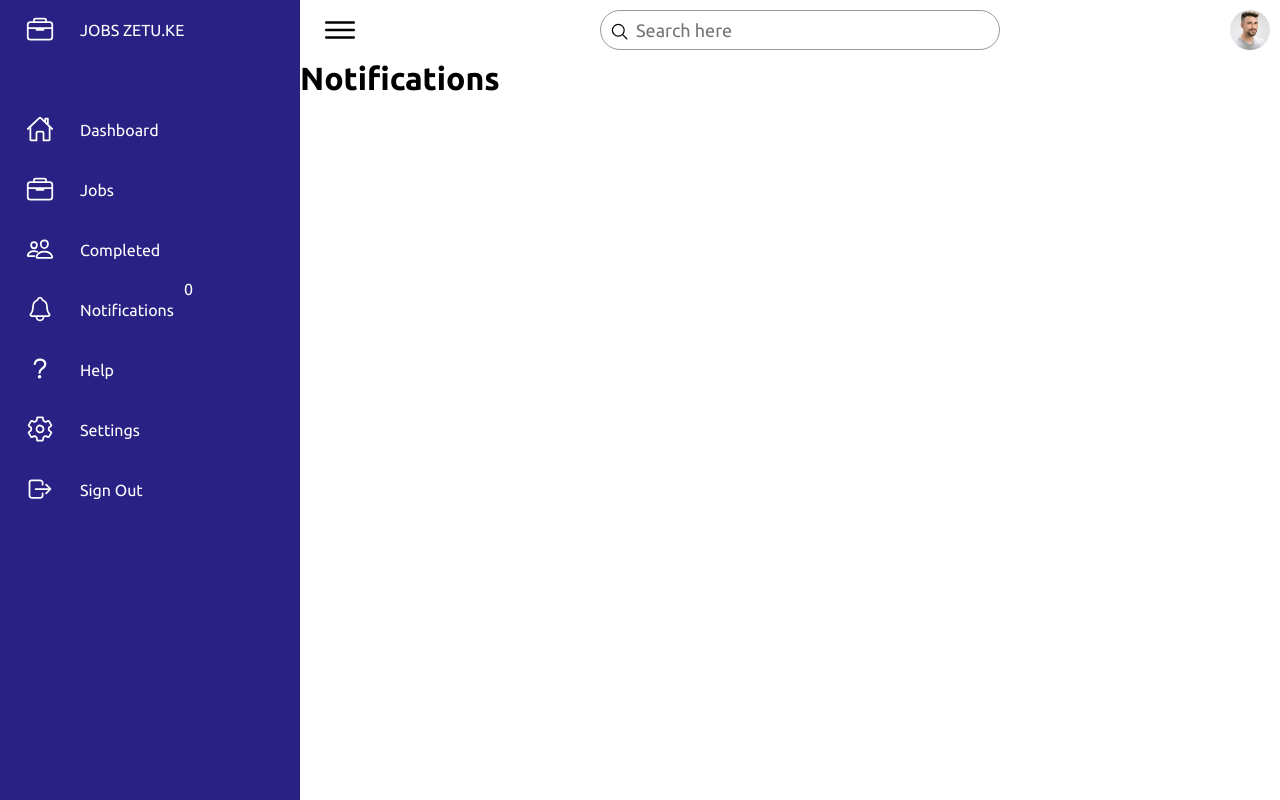
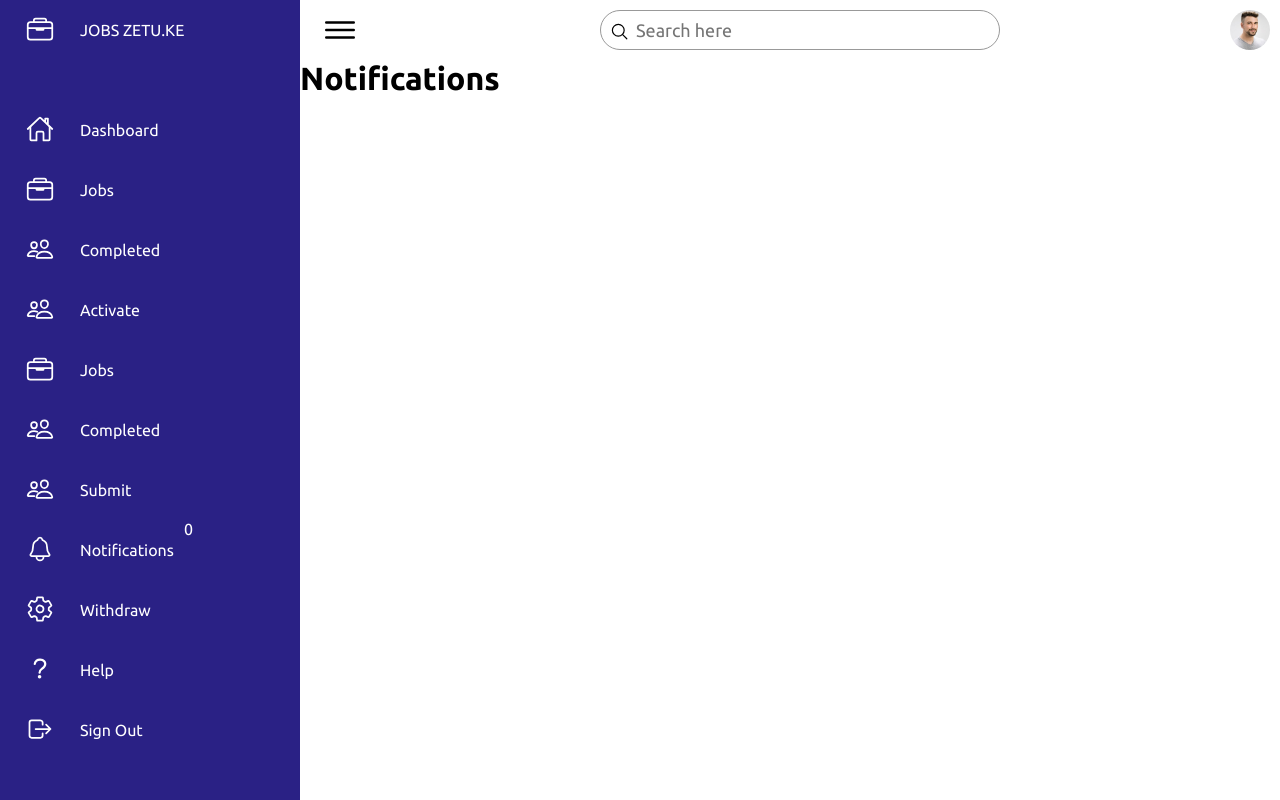
Before and after one commit to davidongora/FREELANCE-WEBSITE, a PHP site: page /notifications.html in a window 1280 px wide. Run offline with PHP 8.4, Linux system fonts and the light colour scheme.

Commit message:
Fix: notifications/jobs

```diff
--- a/notifications.html
+++ b/notifications.html
@@ -8,7 +8,9 @@
     <title>JOBS ZETU.KE</title>
     <!-- ======= Styles ====== -->
     <link rel="stylesheet" href="assets/css/style.css">
+
 </head>
+
 
 <body>
     <!-- =============== Navigation ================ -->
@@ -25,7 +27,7 @@
                 </li>
 
                 <li>
-                    <a href="Dashboard.php">
+                    <a href="Dashboard.html">
                         <span class="icon">
                             <ion-icon name="home-outline"></ion-icon>
                         </span>
@@ -52,12 +54,57 @@
                 </li>
 
                 <li>
+                    <a href="home.php">
+                        <span class="icon">
+                            <ion-icon name="people-outline"></ion-icon>
+                        </span>
+                        <span class="title">Activate</span>
+                    </a>
+                </li>
+
+                <li>
+                    <a href="jobs.php">
+                        <span class="icon">
+                            <ion-icon name="briefcase-outline"></ion-icon>
+                        </span>
+                        <span class="title">Jobs</span>
+                    </a>
+                </li>
+
+                <li>
+                    <a href="#">
+                        <span class="icon">
+                            <ion-icon name="people-outline"></ion-icon>
+                        </span>
+                        <span class="title">Completed</span>
+                    </a>
+                </li>
+
+                <li>
+                    <a href="submit.html">
+                        <span class="icon">
+                            <ion-icon name="people-outline"></ion-icon>
+                        </span>
+                        <span class="title">Submit</span>
+                    </a>
+                </li>
+
+                <li>
                     <a href="notifications.html">
                     <span class="icon">
                         <ion-icon name="notifications-outline"></ion-icon>
                       </span>
                       <span class="title">Notifications</span>
                       <span id="badge" class="badge rounded-circle bg-danger">0</span>
+                    </a>
+                  </li>
+
+                <li>
+                    <a href="#">
+                        <span class="icon">
+                            <ion-icon name="settings-outline"></ion-icon>
+                        </span>
+                        <span class="title">Withdraw</span>
                     </a>
                 </li>
 
@@ -70,14 +117,6 @@
                     </a>
                 </li>
 
-                <li>
-                    <a href="#">
-                        <span class="icon">
-                            <ion-icon name="settings-outline"></ion-icon>
-                        </span>
-                        <span class="title">Settings</span>
-                    </a>
-                </li>
 
               <!--  <li>
                     <a href="#">
@@ -115,10 +154,11 @@
 
                 <div class="user">
                     <a href="profile.php">
-                        <img src="assets/imgs/customer01.jpg" alt="">
-                    </a>
+                    <img src="assets/imgs/customer01.jpg" alt=""></a>
                 </div>
-                </div>
+            </div>
+
+
 
             <!-- ======================= Cards ================== -->
             <style>
```
Also changed, not shown: jobs.php (+20 -22 lines).
